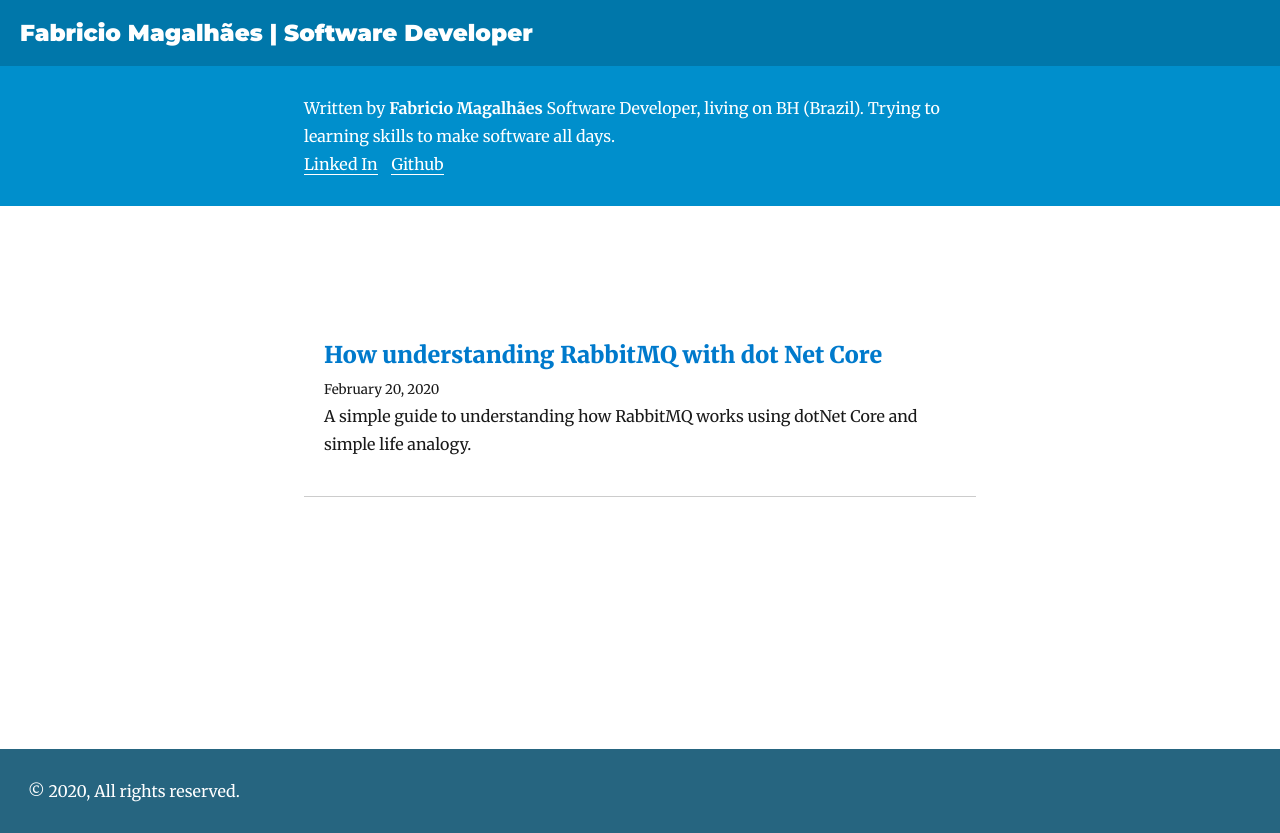
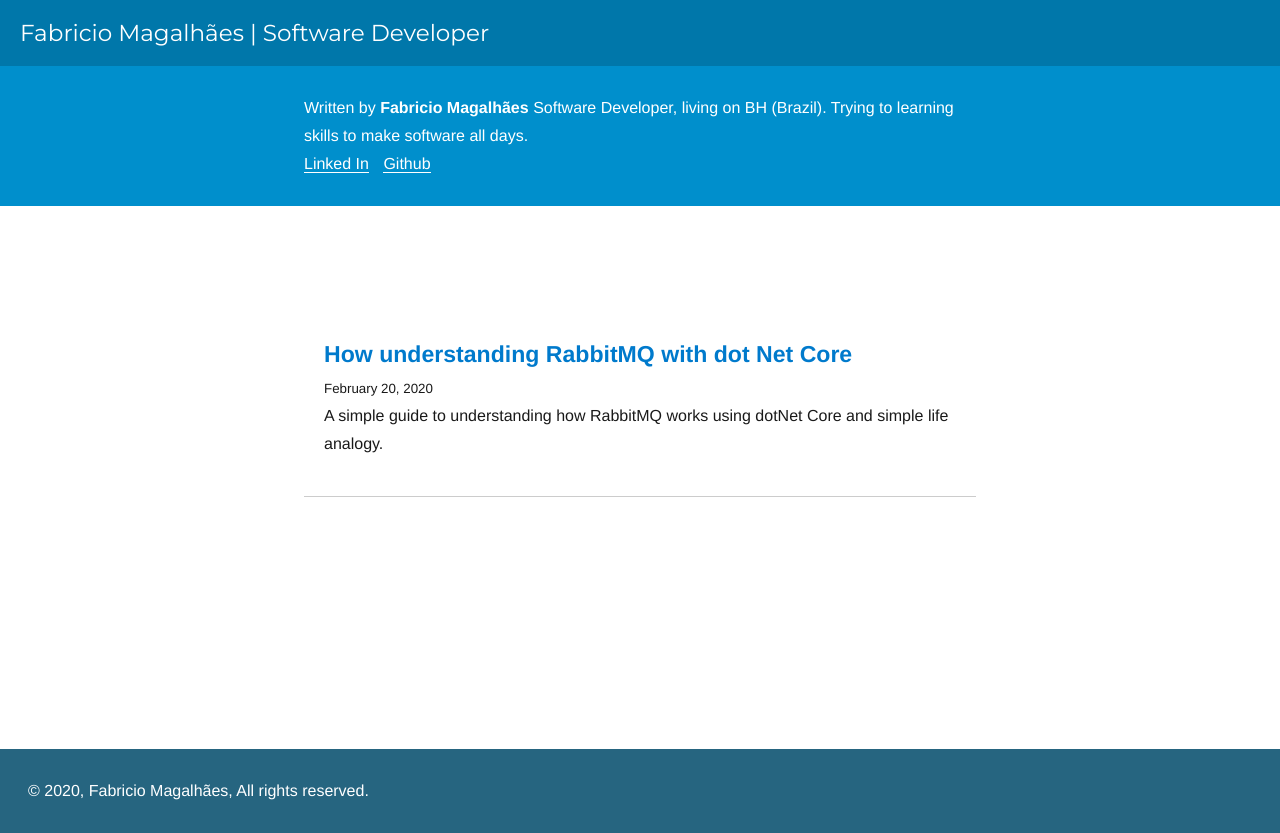
Before and after one commit to fabriciomsdev/blog, a Gatsby site: page / in a window 1280 px wide. Built offline with nearby package versions, Linux system fonts and the light colour scheme; Gatsby itself is replaced by a stand-in of ours; some packages are replaced by stand-ins of ours.

Commit message:
Fix tipography, footers and titles

```diff
--- a/src/components/layout.js
+++ b/src/components/layout.js
@@ -26,6 +26,7 @@ const Layout = ({ location, title, children }) => {
             lineHeight: `3.5rem`,
             marginBottom: `0px`,
             marginTop: `0px`,
+            fontWeight: `400`
           }}
         >
           <Link
@@ -49,7 +50,7 @@ const Layout = ({ location, title, children }) => {
         style={{
           paddingTop: `66px`,
           marginLeft: `auto`,
-          marginRight: `auto`
+          marginRight: `auto`,
         }}
       >
         {children}
@@ -62,7 +63,7 @@ const Layout = ({ location, title, children }) => {
           padding: `${rhythm(1)}`,
         }}
       >
-        © {new Date().getFullYear()}, All rights reserved.
+        © {new Date().getFullYear()}, Fabricio Magalhães, All rights reserved.
       </footer>
     </div>
   )
--- a/src/utils/typography.js
+++ b/src/utils/typography.js
@@ -10,6 +10,16 @@ Wordpress2016.overrideThemeStyles = () => {
 }
 
 delete Wordpress2016.googleFonts
+Wordpress2016.headerFontFamily = [
+  "Helvetica Neue",
+  "Segoe UI",
+  "Helvetica",
+  "Arial",
+  "sans-serif",
+];
+Wordpress2016.bodyFontFamily = [
+  "Helvetica", "sans-serif"
+]
 
 const typography = new Typography(Wordpress2016)
 
```
